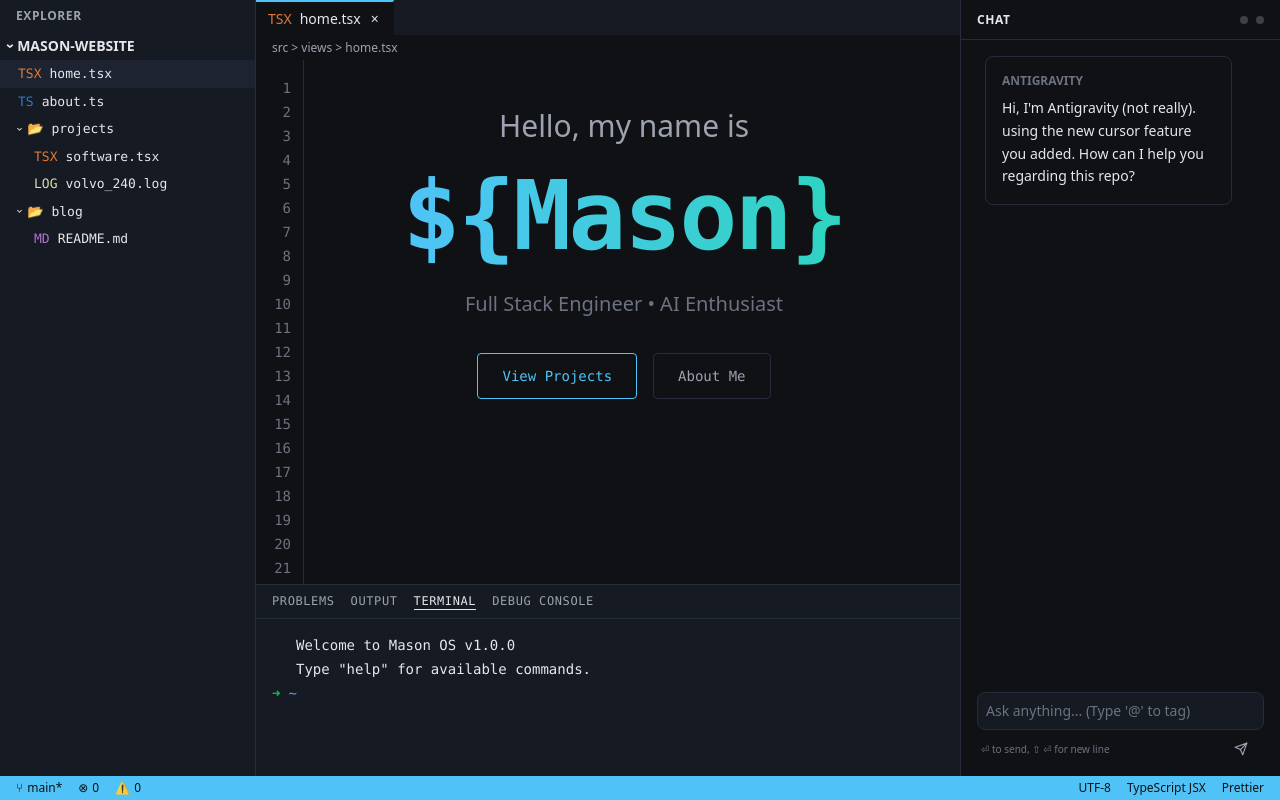
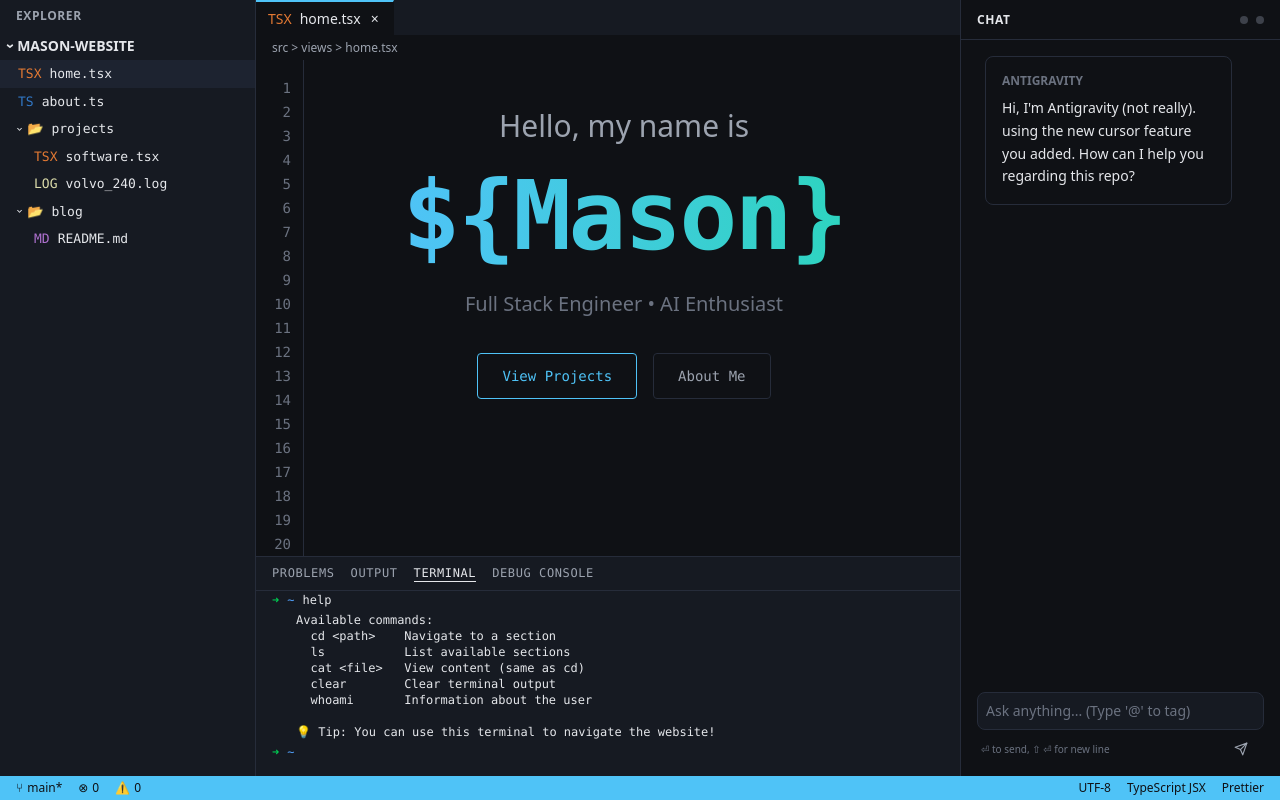
Before and after one commit to Mason-Little/who-am-I, a Vue app: page / in a window 1280 px wide. Built offline with nearby package versions, Linux system fonts and the light colour scheme; the HTML template or start-up script is replaced by a standard one.

Commit message:
feat: overhaul terminal + auto help on page load

```diff
--- a/src/App.vue
+++ b/src/App.vue
@@ -58,7 +58,7 @@ const getFileName = (path: string) => {
         </main>
 
         <!-- Bottom Terminal Panel (Fixed height) -->
-        <div class="h-48 shrink-0">
+        <div class="h-55 shrink-0">
           <Terminal />
         </div>
       </div>
--- a/src/components/layout/TerminalFooter.vue
+++ b/src/components/layout/TerminalFooter.vue
@@ -1,6 +1,103 @@
+<script setup lang="ts">
+import { ref, reactive, nextTick, onMounted } from 'vue'
+import { useRouter } from 'vue-router'
+
+import { processCommand, type TerminalLine } from '@/helpers/terminal'
+
+const router = useRouter()
+const inputRef = ref<HTMLInputElement | null>(null)
+const terminalOutputRef = ref<HTMLElement | null>(null)
+const currentInput = ref('')
+const commandHistory = ref<string[]>([])
+const historyIndex = ref(-1)
+
+const history = reactive<TerminalLine[]>([
+  { type: 'output', content: 'Welcome to Mason OS v1.0.0' },
+  { type: 'output', content: 'Type "help" for available commands.' },
+])
+
+// Command Logic
+const handleCommand = async () => {
+  const cmd = currentInput.value.trim()
+  if (!cmd) return
+
+  // Add to display history
+  history.push({ type: 'command', content: cmd })
+
+  // Add to input history
+  commandHistory.value.push(cmd)
+  historyIndex.value = -1
+
+  // Process command
+  const result = processCommand(cmd, router)
+
+  if (result.action === 'clear') {
+    history.splice(0, history.length)
+  }
+
+  if (result.lines.length > 0) {
+    history.push(...result.lines)
+  }
+
+  currentInput.value = ''
+
+  // Scroll to bottom
+  await nextTick()
+  if (terminalOutputRef.value) {
+    terminalOutputRef.value.scrollTop = terminalOutputRef.value.scrollHeight
+  }
+}
+
+const navigateHistory = (direction: number) => {
+  if (commandHistory.value.length === 0) return
+
+  if (historyIndex.value === -1) {
+    historyIndex.value = commandHistory.value.length
+  }
+
+  historyIndex.value += direction
+
+  if (historyIndex.value >= commandHistory.value.length) {
+    historyIndex.value = commandHistory.value.length
+    currentInput.value = ''
+    return
+  }
+
+  if (historyIndex.value < 0) historyIndex.value = 0
+
+  const navCommand = commandHistory.value[historyIndex.value]
+  if (navCommand !== undefined) {
+    currentInput.value = navCommand
+  }
+}
+
+const focusInput = () => {
+  inputRef.value?.focus()
+}
+
+// Auto-type effect
+const autoTypeCommand = async (cmd: string) => {
+  // Simulate typing
+  currentInput.value = ''
+  for (let i = 0; i < cmd.length; i++) {
+    currentInput.value += cmd[i]
+    await new Promise((r) => setTimeout(r, 100 + Math.random() * 50)) // typing speed
+  }
+  await new Promise((r) => setTimeout(r, 400)) // delay before enter
+  await handleCommand()
+}
+
+onMounted(() => {
+  focusInput()
+  setTimeout(() => {
+    autoTypeCommand('help')
+  }, 1500)
+})
+</script>
+
 <template>
   <div
-    class="flex flex-col h-full bg-bg-secondary border-t border-border font-mono text-sm overflow-hidden"
+    class="flex flex-col h-full bg-bg-secondary border-t border-border font-mono text-xs overflow-hidden"
   >
     <!-- Terminal Header (Tabs) -->
     <div
@@ -51,153 +148,6 @@
   </div>
 </template>
 
-<script setup lang="ts">
-import { ref, reactive, nextTick, onMounted } from 'vue'
-import { useRouter } from 'vue-router'
-
-const router = useRouter()
-const inputRef = ref<HTMLInputElement | null>(null)
-const terminalOutputRef = ref<HTMLElement | null>(null)
-const currentInput = ref('')
-const commandHistory = ref<string[]>([])
-const historyIndex = ref(-1)
-
-interface HistoryLine {
-  type: 'command' | 'output'
-  content: string
-}
-
-const history = reactive<HistoryLine[]>([
-  { type: 'output', content: 'Welcome to Mason OS v1.0.0' },
-  { type: 'output', content: 'Type "help" for available commands.' },
-])
-
-// Command Logic
-const handleCommand = async () => {
-  const cmd = currentInput.value.trim()
-  if (!cmd) return
-
-  // Add to display history
-  history.push({ type: 'command', content: cmd })
-
-  // Add to input history
-  commandHistory.value.push(cmd)
-  historyIndex.value = -1
-
-  // Process command
-  const args = cmd.split(' ')
-  const mainCommand = (args[0] || '').toLowerCase()
-
-  switch (mainCommand) {
-    case 'help':
-      history.push({
-        type: 'output',
-        content: `Available commands:
-  cd <path>    Navigate to a section
-  ls           List available sections
-  cat <file>   View content (same as cd)
-  clear        Clear terminal output
-  whoami       Information about the user`,
-      })
-      break
-
-    case 'clear':
-      history.splice(0, history.length)
-      break
-
-    case 'ls':
-    case 'll':
-      history.push({
-        type: 'output',
-        content: `drwxr-xr-x  mason  projects
--rw-r--r--  mason  home.tsx
--rw-r--r--  mason  about.ts
--rw-r--r--  mason  blog/`,
-      })
-      break
-
-    case 'cd':
-      if (args[1]) {
-        const path = args[1].replace('./', '')
-        if (path === 'home' || path === 'home.tsx') router.push('/')
-        else if (path === 'about' || path === 'about.ts') router.push('/about')
-        else if (path === 'projects' || path === 'software') router.push('/projects/software')
-        else if (path === 'volvo' || path.includes('volvo')) router.push('/projects/volvo-240')
-        else if (path === 'blog') router.push('/blog')
-        else if (path === '..')
-          router.push('/') // Basic .. to home
-        else {
-          history.push({ type: 'output', content: `cd: no such file or directory: ${args[1]}` })
-        }
-      } else {
-        router.push('/')
-      }
-      break
-
-    case 'cat':
-      if (args[1]) {
-        // Re-use logic for simplicity
-        const path = args[1]
-        if (['home.tsx', 'about.ts', 'projects', 'blog'].some((k) => path.includes(k))) {
-          history.push({ type: 'output', content: `Opening ${path}...` })
-          // route after delay
-          if (path.includes('home')) router.push('/')
-          if (path.includes('about')) router.push('/about')
-        } else {
-          history.push({ type: 'output', content: `cat: ${path}: No such file or directory` })
-        }
-      }
-      break
-
-    case 'whoami':
-      history.push({ type: 'output', content: 'Mason Little - Software Engineer' })
-      break
-
-    default:
-      history.push({ type: 'output', content: `command not found: ${mainCommand}` })
-  }
-
-  currentInput.value = ''
-
-  // Scroll to bottom
-  await nextTick()
-  if (terminalOutputRef.value) {
-    terminalOutputRef.value.scrollTop = terminalOutputRef.value.scrollHeight
-  }
-}
-
-const navigateHistory = (direction: number) => {
-  if (commandHistory.value.length === 0) return
-
-  if (historyIndex.value === -1) {
-    historyIndex.value = commandHistory.value.length
-  }
-
-  historyIndex.value += direction
-
-  if (historyIndex.value >= commandHistory.value.length) {
-    historyIndex.value = commandHistory.value.length
-    currentInput.value = ''
-    return
-  }
-
-  if (historyIndex.value < 0) historyIndex.value = 0
-
-  const navCommand = commandHistory.value[historyIndex.value]
-  if (navCommand !== undefined) {
-    currentInput.value = navCommand
-  }
-}
-
-const focusInput = () => {
-  inputRef.value?.focus()
-}
-
-onMounted(() => {
-  focusInput()
-})
-</script>
-
 <style scoped>
 /* Optional: Custom Scrollbar for Terminal */
 ::-webkit-scrollbar {
--- /dev/null
+++ b/src/helpers/terminal.ts
@@ -0,0 +1,129 @@
+import { type Router } from 'vue-router'
+
+export interface TerminalLine {
+  type: 'command' | 'output'
+  content: string
+}
+
+export interface CommandResult {
+  lines: TerminalLine[]
+  action?: 'clear'
+}
+
+type CommandHandler = (args: string[], router: Router) => CommandResult
+
+// Independent commands
+const helpCommand: CommandHandler = () => ({
+  lines: [
+    {
+      type: 'output',
+      content: `Available commands:
+  cd <path>    Navigate to a section
+  ls           List available sections
+  cat <file>   View content (same as cd)
+  clear        Clear terminal output
+  whoami       Information about the user
+
+💡 Tip: You can use this terminal to navigate the website!`,
+    },
+  ],
+})
+
+const lsCommand: CommandHandler = () => ({
+  lines: [
+    {
+      type: 'output',
+      content: `drwxr-xr-x  mason  projects
+-rw-r--r--  mason  home.tsx
+-rw-r--r--  mason  about.ts
+-rw-r--r--  mason  blog/`,
+    },
+  ],
+})
+
+const whoamiCommand: CommandHandler = () => ({
+  lines: [{ type: 'output', content: 'Mason Little - Software Engineer' }],
+})
+
+const clearCommand: CommandHandler = () => ({
+  lines: [],
+  action: 'clear',
+})
+
+const cdCommand: CommandHandler = (args, router) => {
+  const path = args[1]
+  if (!path) {
+    router.push('/')
+    return { lines: [] }
+  }
+
+  const cleanPath = path.replace('./', '')
+
+  if (['home', 'home.tsx'].includes(cleanPath)) {
+    router.push('/')
+  } else if (['about', 'about.ts'].includes(cleanPath)) {
+    router.push('/about')
+  } else if (['projects', 'software'].includes(cleanPath)) {
+    router.push('/projects/software')
+  } else if (['volvo'].some((k) => cleanPath.includes(k))) {
+    router.push('/projects/volvo-240')
+  } else if (cleanPath === 'blog') {
+    router.push('/blog')
+  } else if (cleanPath === '..') {
+    router.push('/')
+  } else {
+    return {
+      lines: [{ type: 'output', content: `cd: no such file or directory: ${path}` }],
+    }
+  }
+  return { lines: [] }
+}
+
+// Dependent commands
+const catCommand: CommandHandler = (args, router) => {
+  const path = args[1]
+  if (!path) return { lines: [] }
+
+  if (['home.tsx', 'about.ts', 'projects', 'blog'].some((k) => path.includes(k))) {
+    const result = cdCommand(args, router)
+    if (result.lines.length === 0) {
+      return {
+        lines: [{ type: 'output', content: `Opening ${path}...` }],
+      }
+    }
+    return result
+  } else {
+    return {
+      lines: [{ type: 'output', content: `cat: ${path}: No such file or directory` }],
+    }
+  }
+}
+
+// Registry
+const commands: Record<string, CommandHandler> = {
+  help: helpCommand,
+  welcome: helpCommand, // Alias
+  ls: lsCommand,
+  ll: lsCommand, // Alias
+  clear: clearCommand,
+  whoami: whoamiCommand,
+  cd: cdCommand,
+  cat: catCommand,
+}
+
+export const processCommand = (input: string, router: Router): CommandResult => {
+  const trimmed = input.trim()
+  if (!trimmed) return { lines: [] }
+
+  const args = trimmed.split(' ')
+  const mainCommand = (args[0] || '').toLowerCase()
+
+  const handler = commands[mainCommand]
+  if (handler) {
+    return handler(args, router)
+  }
+
+  return {
+    lines: [{ type: 'output', content: `command not found: ${mainCommand}` }],
+  }
+}
```
